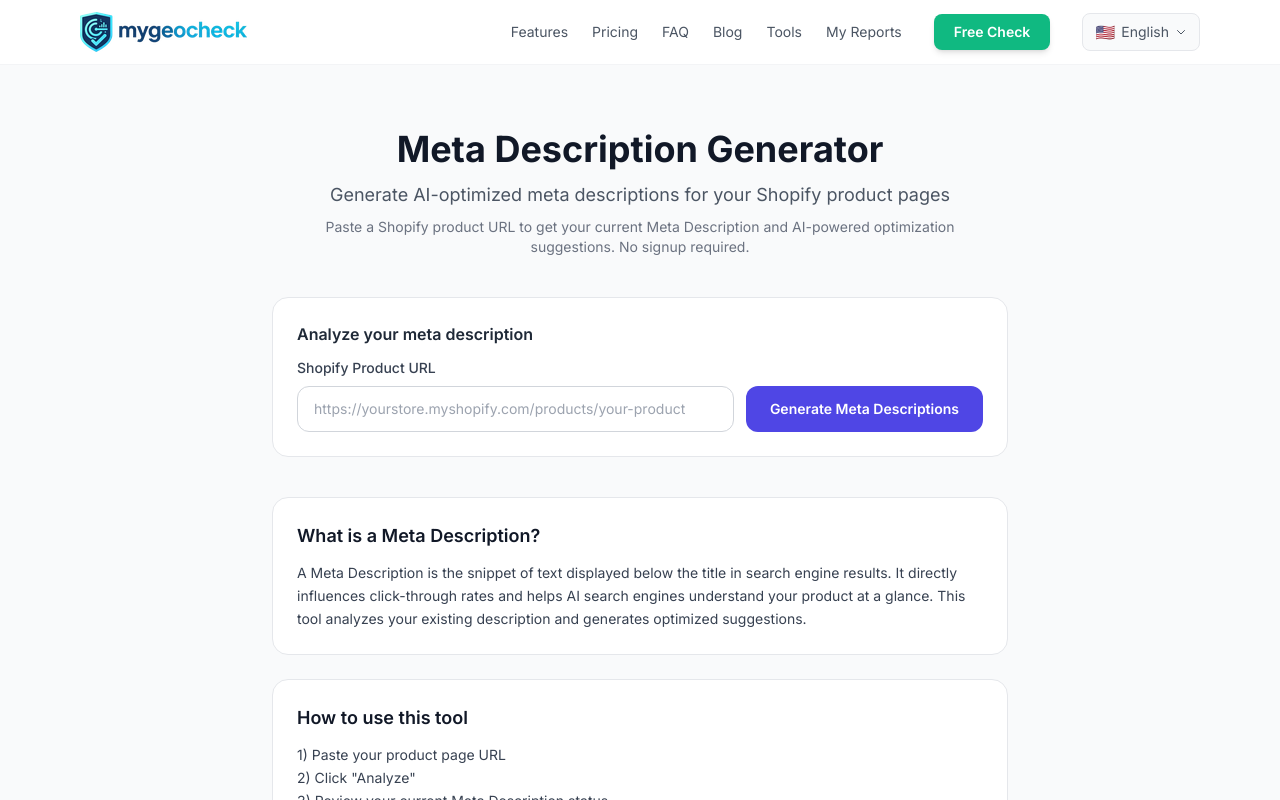
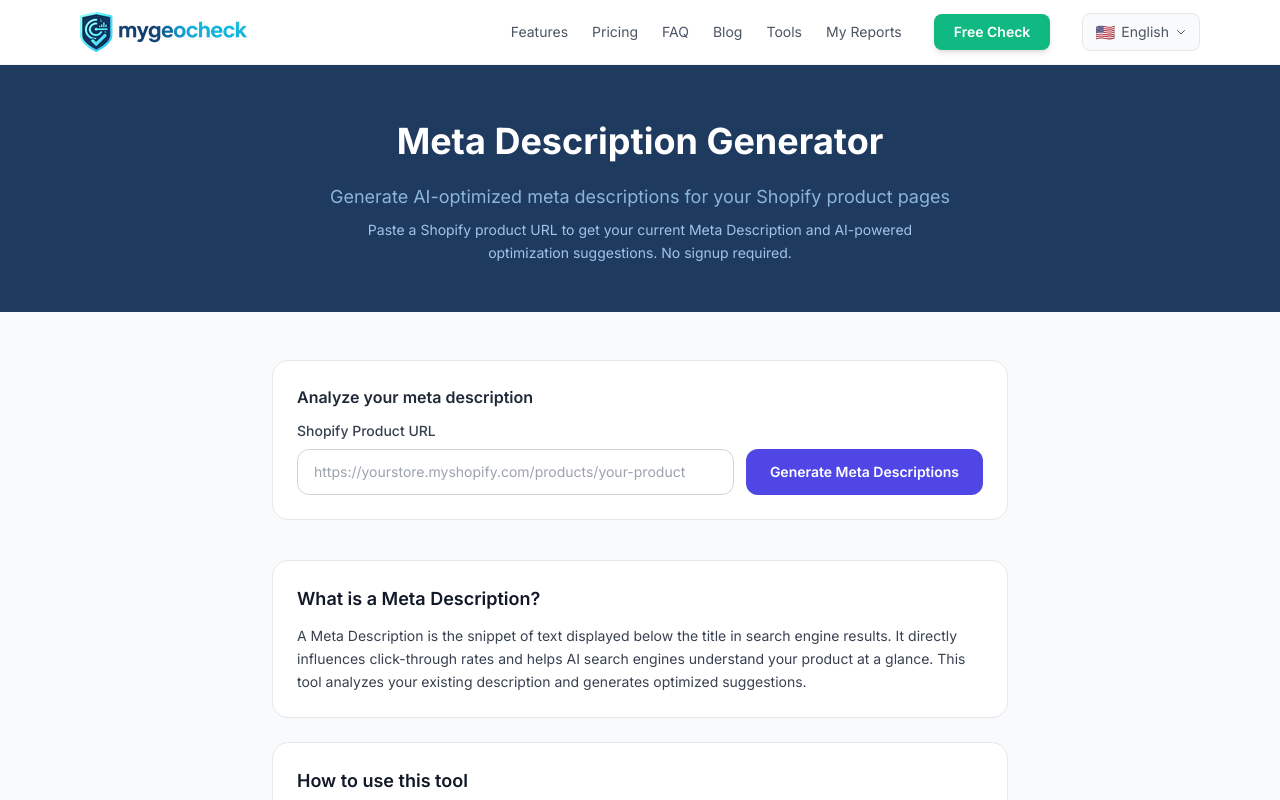
Before and after one commit to lough0226-lang/shopify-geocheck, a Next.js app: page /tools/meta-description in a window 1280 px wide. Shown: the top 800 px of the page. Built offline with nearby package versions, Linux system fonts and the light colour scheme.

Commit message:
fix: dark blue hero for meta-description + move CTA to end on title-analyzer

```diff
--- a/app/tools/meta-description/page.js
+++ b/app/tools/meta-description/page.js
@@ -60,19 +60,23 @@ export default function MetaDescriptionPage() {
   return (
     <>
             <main className="bg-gray-50 min-h-screen">
-        <div className="max-w-3xl mx-auto px-4 py-16">
-          <div className="text-center mb-10">
-            <h1 className="text-3xl md:text-4xl font-bold text-gray-900 mb-3">
+      {/* Hero */}
+      <section style={{
+        background: "#1e3a5f", padding: "48px 16px", textAlign: "center", position: "relative",
+      }}>
+        <h1 style={{ fontSize: 36, fontWeight: 700, color: "#fff", marginBottom: 12 }}>
           {p.metaTitle}
         </h1>
-            <p className="text-lg text-gray-600">
+        <p style={{ fontSize: 18, color: "#8bb5db", marginBottom: 8 }}>
           {p.metaSubtitle}
         </p>
-            <p className="text-sm text-gray-500 max-w-2xl mx-auto mt-2">
+        <p style={{ fontSize: 14, color: "#a0c4e8", maxWidth: 600, margin: "0 auto" }}>
           {p.metaOneLiner}
         </p>
-          </div>
+      </section>
 
+      <div className="max-w-3xl mx-auto px-4 py-12">
+          {/* Form */}
           <form onSubmit={handleAnalyze} className="bg-white rounded-2xl border border-gray-200 p-6 mb-8">
             <h2 className="text-base font-semibold text-gray-800 mb-3">{p.metaToolSectionTitle}</h2>
             <label className="block text-sm font-medium text-gray-700 mb-2">
--- a/app/tools/title-analyzer/page.js
+++ b/app/tools/title-analyzer/page.js
@@ -150,13 +150,6 @@ export default function TitleAnalyzerPage() {
             </div>
           )}
 
-          <div className="bg-white rounded-2xl border border-gray-200 p-8 text-center mt-10">
-            <p className="text-gray-700 mb-4">{p.titleAnalyzerCta}</p>
-            <Link href="/check" className="inline-block bg-indigo-600 hover:bg-indigo-700 text-white font-semibold px-6 py-3 rounded-xl transition-colors">
-              {p.titleAnalyzerCtaBtn}
-            </Link>
-          </div>
-
           <div className="bg-white rounded-2xl border border-gray-200 p-6 mt-8">
             <h2 className="text-lg font-semibold text-gray-900 mb-2">{p.titleAnalyzerUsageTitle}</h2>
             <p className="text-sm text-gray-600">{p.titleAnalyzerUsageDesc}</p>
@@ -239,6 +232,13 @@ export default function TitleAnalyzerPage() {
             </div>
           </div>
 
+          {/* CTA */}
+          <div className="bg-white rounded-2xl border border-gray-200 p-8 text-center mt-10">
+            <p className="text-gray-700 mb-4">{p.titleAnalyzerCta}</p>
+            <Link href="/check" className="inline-block bg-indigo-600 hover:bg-indigo-700 text-white font-semibold px-6 py-3 rounded-xl transition-colors">
+              {p.titleAnalyzerCtaBtn}
+            </Link>
+          </div>
         </div>
       </main>
           </>
```
Lines whose indentation alone changed are shown as unchanged.
